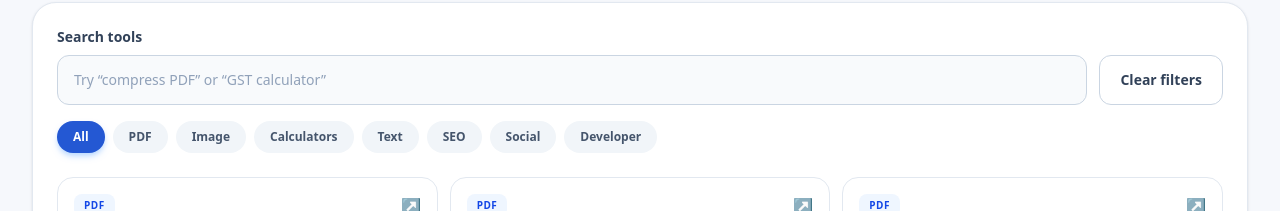
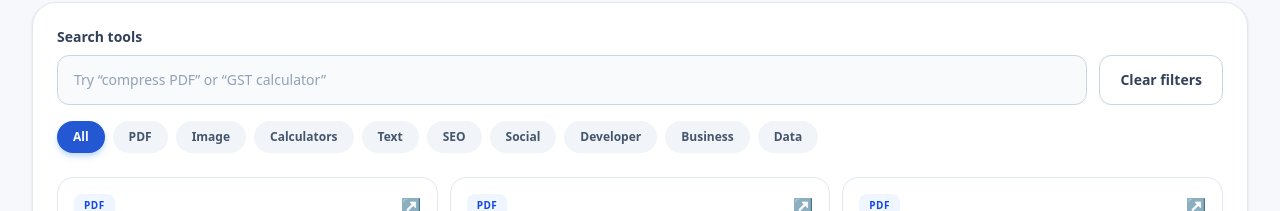
Before and after one commit to WellProSoftware/kaamkitpro, a Next.js app: page /platform-preview in a window 1280 px wide. Shown: the part 1060-1271 px from the top of the page. Built offline with nearby package versions, Linux system fonts and the light colour scheme; no server answers.

Commit message:
feat(staging): expose business and data tool filters

```diff
--- a/src/app/platform-preview/page.tsx
+++ b/src/app/platform-preview/page.tsx
@@ -70,7 +70,7 @@ const tools: Tool[] = [
   { name: "Text Diff Checker", category: "Text", description: "Compare two text blocks and find differences.", href: "/tools/text-diff-checker" },
 ];
 
-const categories = ["All", "PDF", "Image", "Calculators", "Text", "SEO", "Social", "Developer"];
+const categories = ["All", "PDF", "Image", "Calculators", "Text", "SEO", "Social", "Developer", "Business", "Data"];
 
 const products = [
   { number: "01", title: "Hospital Purchase Management Kit", description: "Practical procurement trackers, purchase workflows and vendor comparison templates.", tag: "Healthcare operations" },
```
